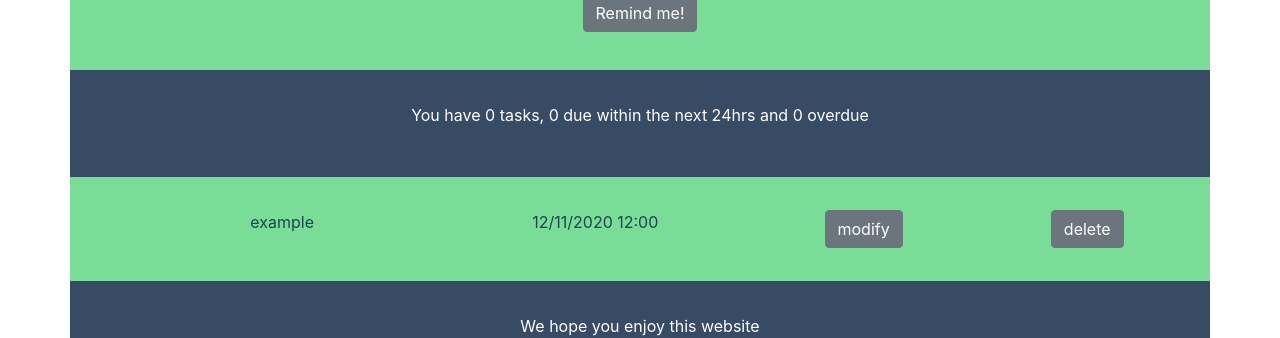
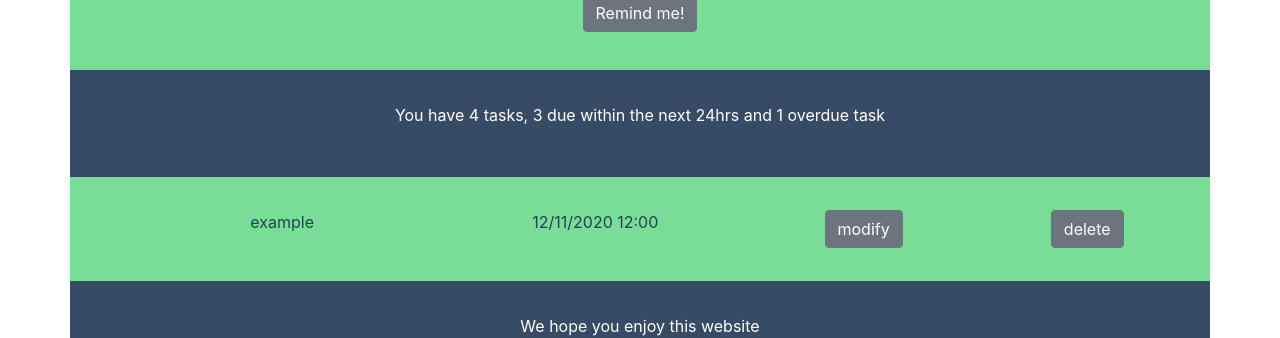
Before and after one commit to Daveu1983/remind-app-frontend, a React app: page / in a window 1280 px wide. Shown: the part 317-655 px from the top of the page. Built offline with nearby package versions, Linux system fonts and the light colour scheme.

Commit message:
extracted summary of tasks into component and made display conditional

```diff
--- a/src/App.js
+++ b/src/App.js
@@ -4,6 +4,7 @@ import Header from "./components/Header";
 import Footer from "./components/Footer";
 import AddItem from "./components/AddItem";
 import ExistingItems from "./components/ExistingItems";
+import SummaryOfItems from "./components/SummaryOfItems";
 
 
 
@@ -14,6 +15,7 @@ class App extends Component {
       <div className="App">
         <Header />
         <AddItem />
+        <SummaryOfItems />
         <ExistingItems />
         <Footer />
       </div>
--- a/src/components/ExistingItems.js
+++ b/src/components/ExistingItems.js
@@ -3,12 +3,7 @@ import React, { Component } from "react";
 class ExistingItems extends Component {
   render() {
     return (
-        <div className="container">
-            <div class="row generalText">
-                <div className="col-12">
-                    <p>You have 0 tasks, 0 due within the next 24hrs and 0 overdue </p>
-                </div>
-            </div>
+      <div className="container">
         <div className="row generalContent">
             <div className="col-md-4 col-12 text-center">example</div>
             <div className="col-md-3 col-12 text-center"> 12/11/2020 12:00</div>
--- /dev/null
+++ b/src/components/SummaryOfItems.js
@@ -0,0 +1,34 @@
+import React, { Component } from "react";
+
+let totalTasks = 4;;
+let dueSoonTasks = 3;
+let overdueTasks = 1;
+
+class SummaryOfItems extends Component {
+  render() {
+    if (totalTasks >1){
+        return (
+            <div className="container">
+                <div class="row generalText">
+                    <div className="col-12">
+                        <p>You have {totalTasks} tasks, {dueSoonTasks} due within the next 24hrs
+                        and {overdueTasks} overdue task </p>
+                    </div>
+                </div>
+            </div>
+        );
+    } else{
+        return(
+            <div className="container">
+                <div class="row generalText">
+                    <div className="col-12">
+                        <p>Add a task above and get started</p>
+                    </div>
+                </div>
+            </div>
+        );
+    }
+  }
+}
+
+export default SummaryOfItems;
```
